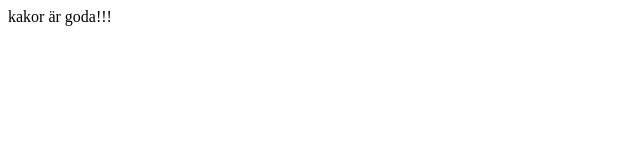
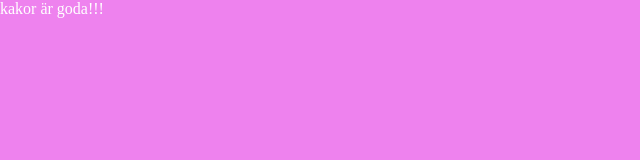
Before and after one commit to RasmusOlofsson69/hello-git, a plain HTML site: page index.html in a window 1280 px wide. Shown: the whole page, without its empty margins (0-640 px from the left). Drawn offline with Linux system fonts and the light colour scheme.

Commit message:
add css styles

```diff
--- a/index.html
+++ b/index.html
@@ -5,6 +5,8 @@
     <meta http-equiv="X-UA-Compatible" content="IE=edge" />
     <meta name="viewport" content="width=device-width, initial-scale=1.0" />
     <title>Document</title>
+    <link rel="stylesheet" href="styles/resets.css" />
+    <link rel="stylesheet" href="styles/styles.css" />
   </head>
   <body>
     kakor är goda!!!
--- /dev/null
+++ b/styles/resets.css
@@ -0,0 +1,3 @@
+body {
+  margin: 0px;
+}
--- /dev/null
+++ b/styles/styles.css
@@ -0,0 +1,4 @@
+body {
+  background-color: violet;
+  color: white;
+}
```
